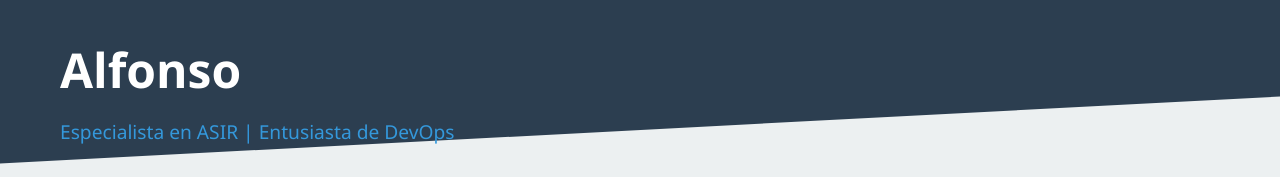
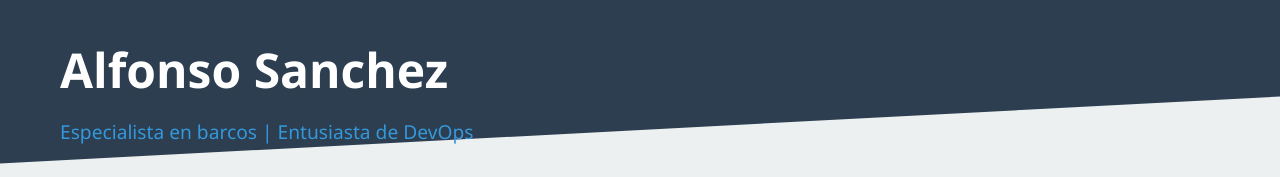
Before and after one commit to AlfonsoSanM06/portfolio, a plain HTML site: page index.html in a window 1280 px wide. Shown: the top 177 px of the page. Drawn offline with Linux system fonts and the light colour scheme.

Commit message:
pruebavideo

```diff
--- a/index.html
+++ b/index.html
@@ -4,7 +4,7 @@
 <head>
     <meta charset="UTF-8">
     <meta name="viewport" content="width=device-width, initial-scale=1.0">
-    <title>Alfonso - ASIR y DevOps Profesional</title>
+    <title>Alfonso - ASIR y DevOps junior</title>
     <style>
         :root {
             --primary-color: #2c3e50;
@@ -148,8 +148,8 @@
 <body>
     <header>
         <div class="container header-content">
-            <h1>Alfonso</h1>
-            <p class="tagline">Especialista en ASIR | Entusiasta de DevOps</p>
+            <h1>Alfonso Sanchez</h1>
+            <p class="tagline">Especialista en barcos | Entusiasta de DevOps</p>
         </div>
     </header>
 
```
Also changed, not shown: 1 other file.
